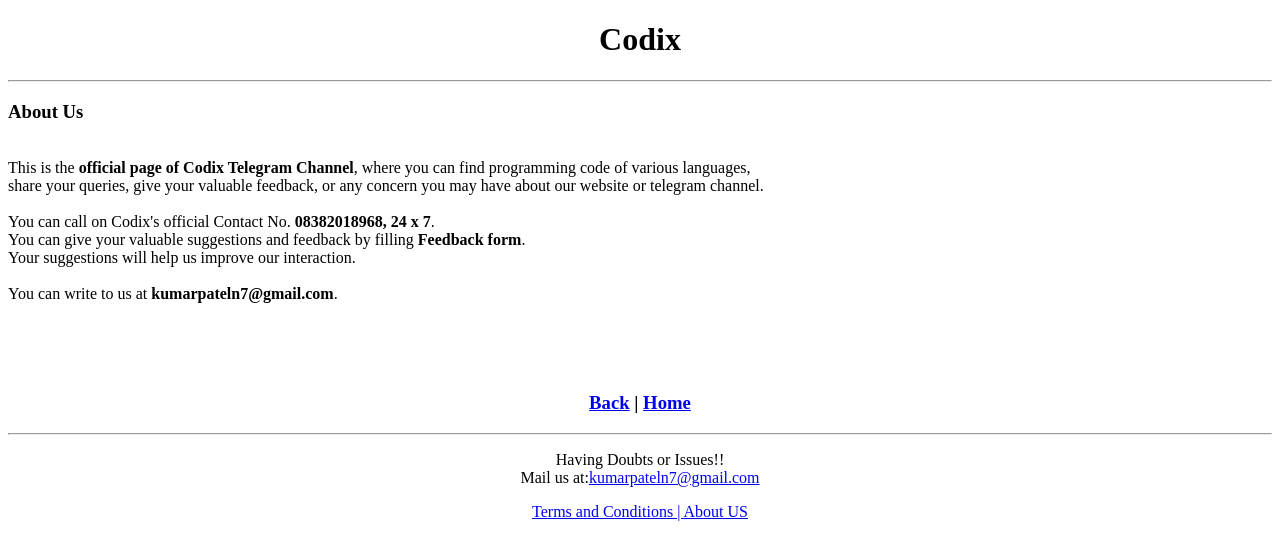
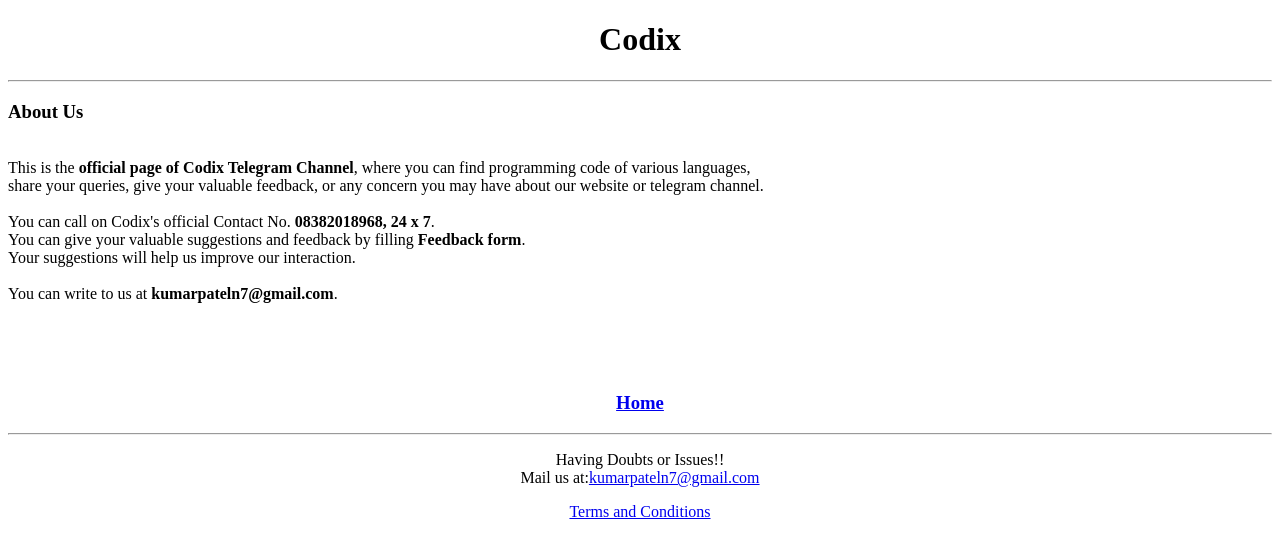
Before and after one commit to anavarin68/Codix_Web, a plain HTML site: page about_us.html in a window 1280 px wide. Drawn offline with Linux system fonts and the light colour scheme.

Commit message:
Update about_us.html

```diff
--- a/about_us.html
+++ b/about_us.html
@@ -26,14 +26,14 @@ You can write to us at <strong>kumarpateln7@gmail.com</strong>.
     </p>
     <br>
     <br>
-    <h3><center><a href="C.html">Back</a> | <a href="index.html">Home</a><br></center></h3>
+    <h3><center><a href="index.html">Home</a><br></center></h3>
     <hr>
     <p align="center">
         Having Doubts or Issues!!<br>
         Mail us at:<a href="https://mail.google.com/mail/u/0/#inbox?compose=new" target="_blank">kumarpateln7@gmail.com</a>
     </p>
     <p>
-      <center><a href="terms&condition.txt" target="_blank">Terms and Conditions | <a href="about_us.txt" target="_blank">About US </a><br></center>
+      <center><a href="terms&condition.html">Terms and Conditions</a><br></center>
     </p>
 </body>
 
```
